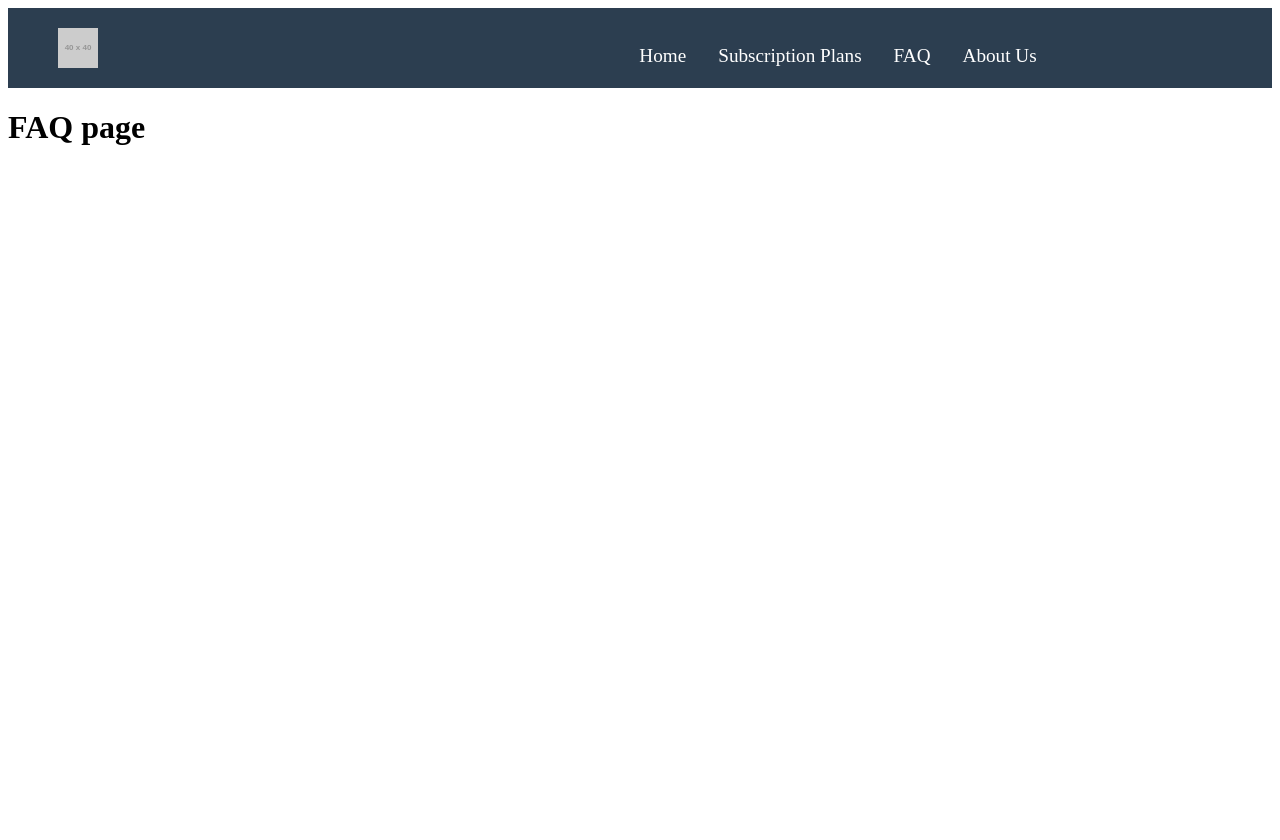
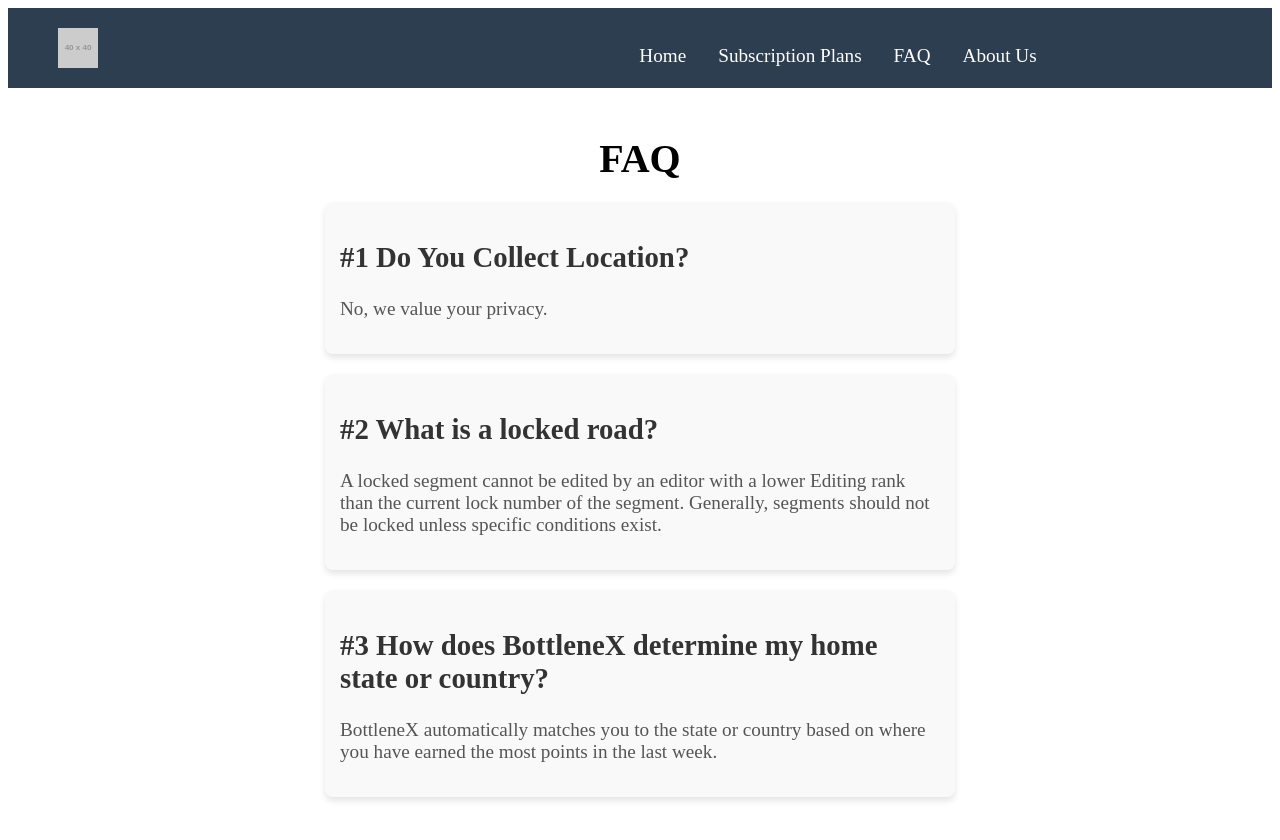
Before and after one commit to d3nisacookies/bottleNex-web, a React (Create React App) app: page /faq in a window 1280 px wide. Shown: the top 840 px of the page. Before the commit the page ends 800 px from the top, so only its background shows below. Built offline with nearby package versions, Linux system fonts and the light colour scheme.

Commit message:
FAQ page and FAQ css, static prototype, done.

```diff
--- a/src/components/FAQ.jsx
+++ b/src/components/FAQ.jsx
@@ -1,7 +1,26 @@
-import "../css/FAQ.css"
+import React from 'react';
+import '../css/FAQ.css';
 
-export default function FAQ(){
-    return(
-        <div><h1>FAQ page</h1></div>
-    )
-}
+const FAQ = () => {
+  return (
+    <div className="faq-container">
+      <h1>FAQ</h1>
+      <div className="faq-item">
+        <h2>#1 Do You Collect Location?</h2>
+        <p>No, we value your privacy.</p>
+      </div>
+      <div className="faq-item">
+        <h2>#2 What is a locked road?</h2>
+        <p>
+          A locked segment cannot be edited by an editor with a lower Editing rank than the current lock number of the segment. Generally, segments should not be locked unless specific conditions exist.
+        </p>
+      </div>
+      <div className="faq-item">
+        <h2>#3 How does BottleneX determine my home state or country?</h2>
+        <p>BottleneX automatically matches you to the state or country based on where you have earned the most points in the last week.</p>
+      </div>
+    </div>
+  );
+};
+
+export default FAQ;
--- a/src/css/FAQ.css
+++ b/src/css/FAQ.css
@@ -0,0 +1,40 @@
+.faq-container {
+  display: flex;
+  flex-direction: column;
+  align-items: center;
+  justify-content: left;
+  text-align: left;
+  width: 80%;
+  margin: 0 auto;
+  padding: 20px;
+}
+
+h1 {
+  font-size: 2.5rem;
+  margin-bottom: 20px;
+}
+
+.faq-item {
+  width: 100%;
+  max-width: 600px;
+  margin-bottom: 20px;
+  padding: 15px;
+  background-color: #f9f9f9;
+  border-radius: 8px;
+  box-shadow: 0px 4px 6px rgba(0, 0, 0, 0.1);
+}
+
+h2 {
+  font-size: 1.8rem;
+  color: #333;
+}
+
+p {
+  font-size: 1.2rem;
+  color: #555;
+}
+
+.highlight {
+  font-weight: bold;
+  color: #007bff;
+}
```
